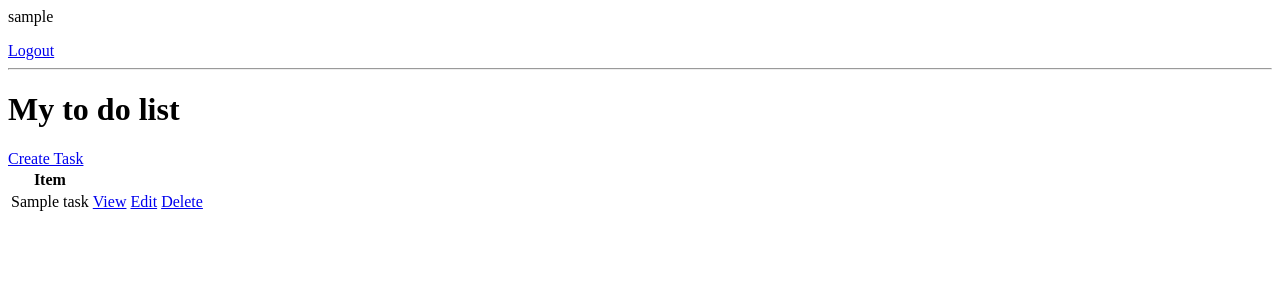
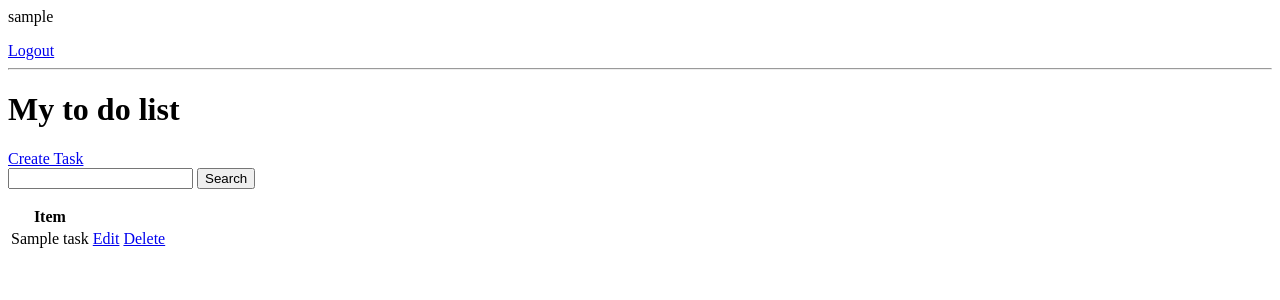
Before and after one commit to lukasz-jab/todo_list, a Django app: page / in a window 1280 px wide. Shown: the top 300 px of the page. Run offline with Django 3.2, Linux system fonts and the light colour scheme; a user stored in the database is signed in; tables that the repository leaves empty hold one stand-in row (values such as "Sample post").

Commit message:
Created filter bar for tasks

```diff
--- a/todo_list/base/templates/base/task_list.html
+++ b/todo_list/base/templates/base/task_list.html
@@ -8,6 +8,11 @@
 <hr>
 <h1>My to do list</h1>
 <a href="{% url 'create' %}">Create Task</a>
+<form method ="get">
+    <input type="text" name="search-area" value="{{ search_input }}">
+    <input type="submit" value="Search">
+</form>
+
 <table>
     <tr>
         <th>Item</th>
@@ -18,7 +23,6 @@
         {% for task in tasks %}
     <tr>
         <td>{{ task.title }}</td>
-        <td><a href="{% url 'task' task.id %}">View</a></td>
         <td><a href="{% url 'update' task.id %}">Edit</a></td>
         <td><a href="{% url 'delete' task.id %}">Delete</a></td>
     </tr>
--- a/todo_list/base/views.py
+++ b/todo_list/base/views.py
@@ -17,6 +17,12 @@ class TaskList(LoginRequiredMixin, ListView):
         context = super().get_context_data(**kwargs)
         context['tasks'] = context['tasks'].filter(user=self.request.user)
         context['count'] = context['tasks'].filter(complete=False).count()
+        search_input = self.request.GET.get('search-area') or ''
+        if search_input:
+            context['tasks'] = context['tasks'].filter(title__icontains=search_input)
+        context['search_input'] = search_input
+        return context
+
         return context
 
 class TaskDetail(LoginRequiredMixin, DetailView):
```
Also changed, not shown: todo_list/base/templates/base/base.html (added, +10 -0 lines).
